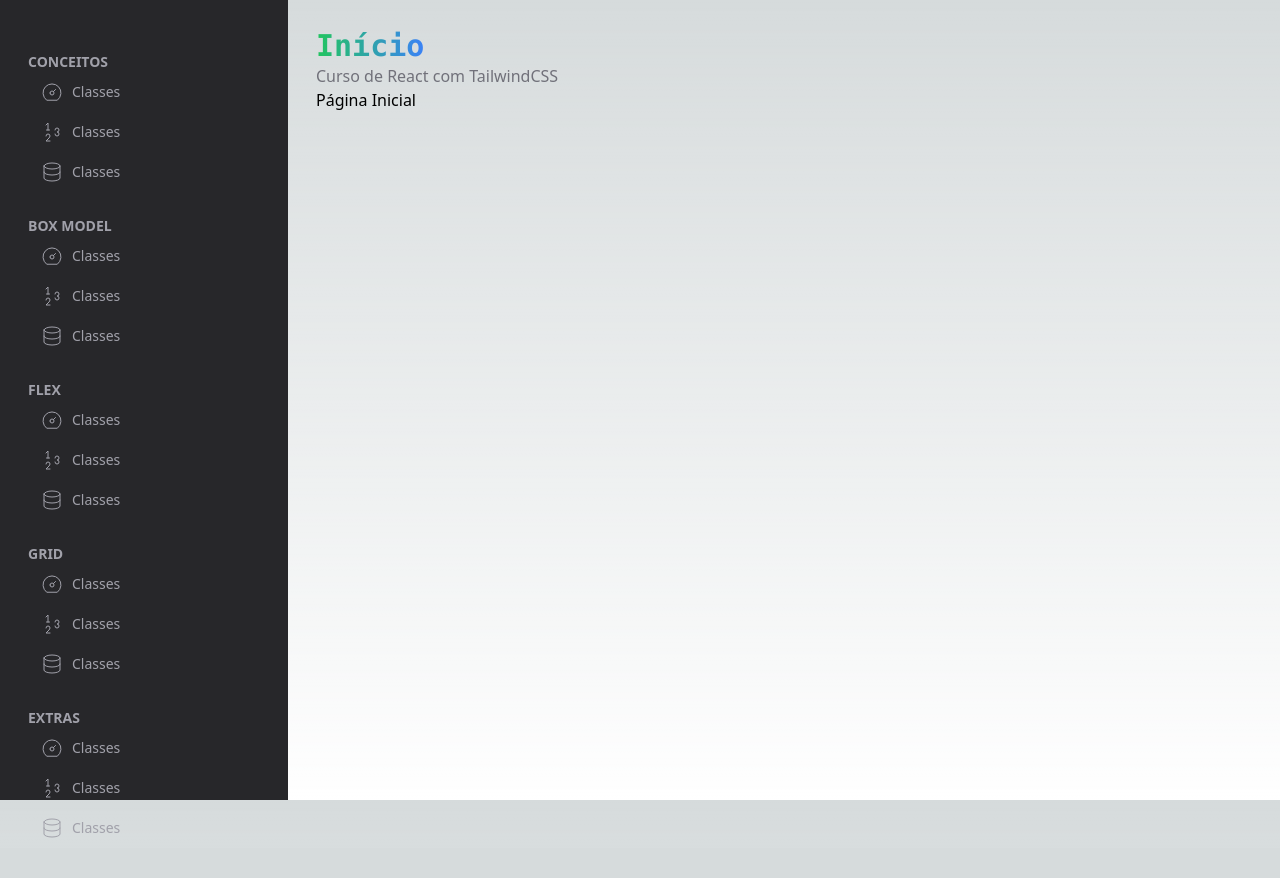
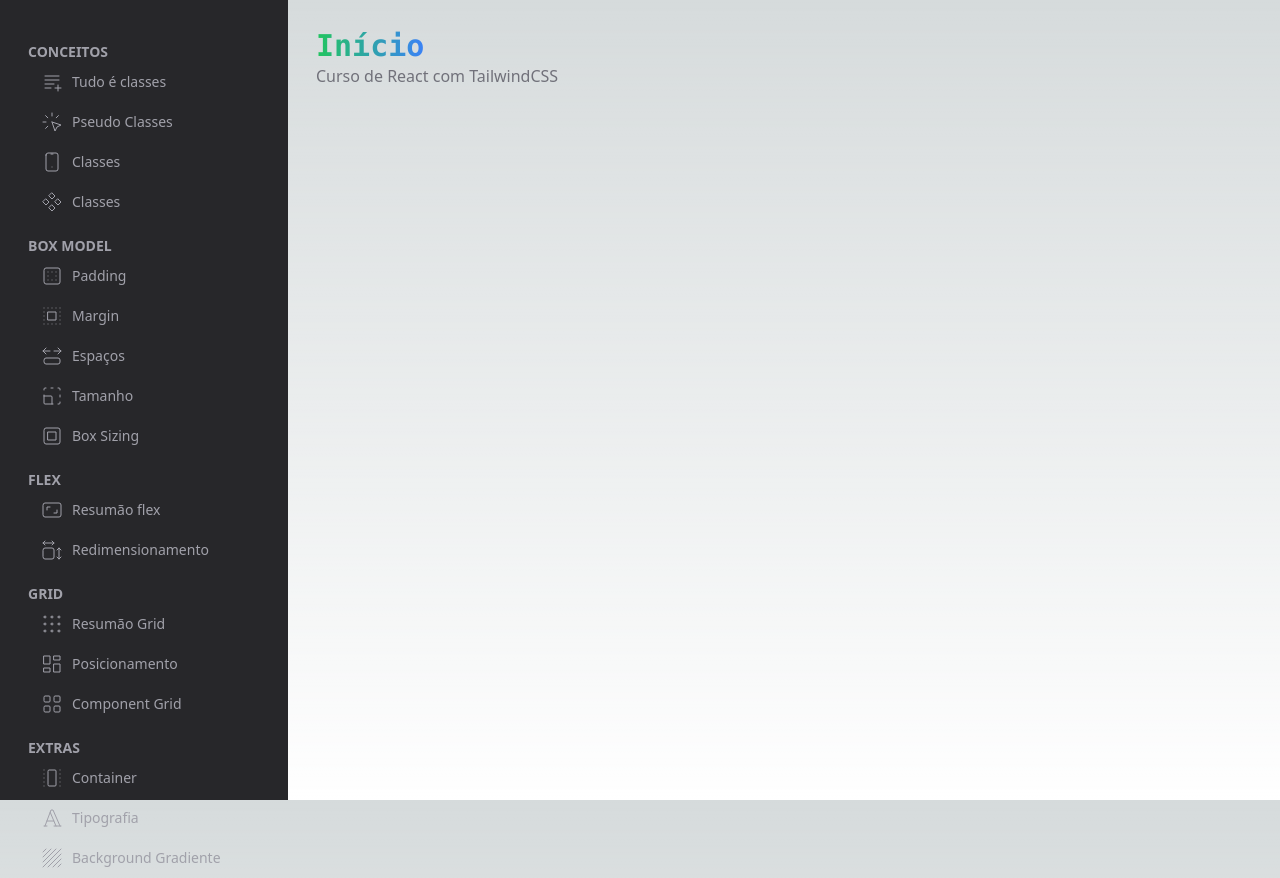
Before and after one commit to israelbulcaotavares/react-tailwind-cod3r, a Next.js app: page / in a window 1280 px wide. Before the commit the page ends 848 px from the top, so only its background shows below. Built offline with nearby package versions, Linux system fonts and the light colour scheme.

Commit message:
preenchendo os itens

```diff
--- a/src/components/template/Menu.tsx
+++ b/src/components/template/Menu.tsx
@@ -1,10 +1,27 @@
 import {
   Icon123,
+  IconArrowAutofitContent,
+  IconAspectRatio,
+  IconBoxMargin,
+  IconBoxModel2,
+  IconBoxPadding,
+  IconClick,
+  IconComponents,
+  IconContainer,
   IconDashboard,
   IconDatabase,
+  IconDeviceMobile,
+  IconDimensions,
   IconDots,
+  IconGridDots,
+  IconLayoutDashboard,
+  IconLayoutGrid,
   IconNumber,
   IconNumbers,
+  IconResize,
+  IconTextPlus,
+  IconTexture,
+  IconTypography,
 } from "@tabler/icons-react";
 import MenuGrupo from "./MenuGrupo";
 import MenuItem from "./MenuItem";
@@ -18,25 +35,31 @@ export default function Menu(props: MenuProps) {
     <div className={`p-7 ${props.className ?? ""}`}>
 
       <MenuGrupo texto="Conceitos" />
-      <MenuItem icone={<IconDashboard />} texto="Classes" url="/" />
-      <MenuItem icone={<IconNumbers />} texto="Classes" url="/" />
-      <MenuItem icone={<IconDatabase />} texto="Classes" url="/" />
+      <MenuItem icone={<IconTextPlus />} texto="Tudo é classes" url="/conceitos/classes" />
+      <MenuItem icone={<IconClick />} texto="Pseudo Classes" url="/conceitos/pseudo" />
+      <MenuItem icone={<IconDeviceMobile />} texto="Classes" url="/conceitos/mobile" />
+      <MenuItem icone={<IconComponents />} texto="Classes" url="/conceitos/componentes" />
+
       <MenuGrupo texto="Box Model" />
-      <MenuItem icone={<IconDashboard />} texto="Classes" url="/" />
-      <MenuItem icone={<IconNumbers />} texto="Classes" url="/" />
-      <MenuItem icone={<IconDatabase />} texto="Classes" url="/" />
+      <MenuItem icone={<IconBoxPadding />} texto="Padding" url="/caixa/padding" />
+      <MenuItem icone={<IconBoxMargin />} texto="Margin" url="/caixa/margin" />
+      <MenuItem icone={<IconArrowAutofitContent />} texto="Espaços" url="/caixa/espacos" />
+      <MenuItem icone={<IconResize />} texto="Tamanho" url="/caixa/tamanho" />
+      <MenuItem icone={<IconBoxModel2 />} texto="Box Sizing" url="/caixa/boxsizing" />
+
       <MenuGrupo texto="Flex" />
-      <MenuItem icone={<IconDashboard />} texto="Classes" url="/" />
-      <MenuItem icone={<IconNumbers />} texto="Classes" url="/" />
-      <MenuItem icone={<IconDatabase />} texto="Classes" url="/" />
+      <MenuItem icone={<IconAspectRatio />} texto="Resumão flex" url="/flex/inicial" />
+      <MenuItem icone={<IconDimensions />} texto="Redimensionamento" url="/flex/redimensionamento" />
+
       <MenuGrupo texto="Grid" />
-      <MenuItem icone={<IconDashboard />} texto="Classes" url="/" />
-      <MenuItem icone={<IconNumbers />} texto="Classes" url="/" />
-      <MenuItem icone={<IconDatabase />} texto="Classes" url="/" />
+      <MenuItem icone={<IconGridDots />} texto="Resumão Grid" url="/grid/inicial" />
+      <MenuItem icone={<IconLayoutDashboard />} texto="Posicionamento" url="/grid/posicao" />
+      <MenuItem icone={<IconLayoutGrid />} texto="Component Grid" url="/grid/layout" />
+
       <MenuGrupo texto="Extras" />
-      <MenuItem icone={<IconDashboard />} texto="Classes" url="/" />
-      <MenuItem icone={<IconNumbers />} texto="Classes" url="/" />
-      <MenuItem icone={<IconDatabase />} texto="Classes" url="/" />
+      <MenuItem icone={<IconContainer />} texto="Container" url="/" />
+      <MenuItem icone={<IconTypography />} texto="Tipografia" url="/" />
+      <MenuItem icone={<IconTexture />} texto="Background Gradiente" url="/" />
     </div>
   );
 }
--- a/src/components/template/MenuGrupo.tsx
+++ b/src/components/template/MenuGrupo.tsx
@@ -6,7 +6,7 @@ interface MenuGrupoProps{
 
 export default function MenuGrupo(props: MenuGrupoProps){
     return (
-        <div className="uppercase text-sm text-zinc-400 font-bold pt-6">
+        <div className="uppercase text-sm text-zinc-400 font-bold pt-3.5">
             {props.texto}
         </div>
     )
--- a/src/pages/index.tsx
+++ b/src/pages/index.tsx
@@ -9,7 +9,6 @@ export default function Home() {
           secundario="Curso de React com TailwindCSS"
           gradiente
         />
-        Página Inicial
       </Pagina>
   )
 }
```
